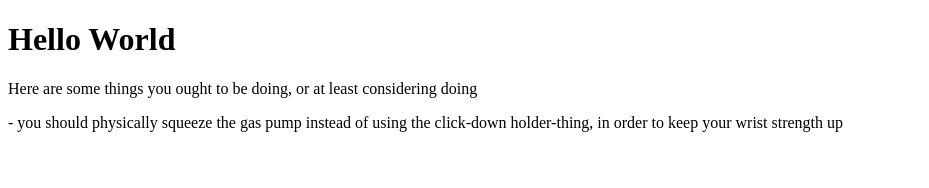
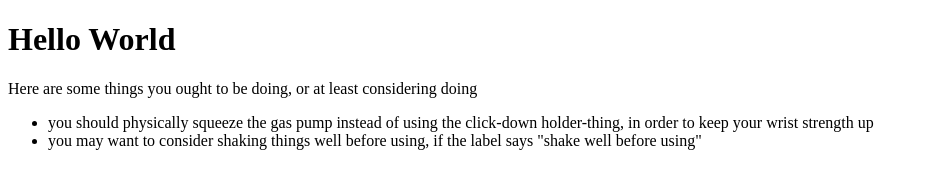
Before and after one commit to bestdentistsinomaha/bestdentistsinomaha.github.io, a plain HTML site: page index.html in a window 1280 px wide. Shown: the whole page, without its empty margins (0-929 px from the left). Drawn offline with Linux system fonts and the light colour scheme.

Commit message:
Update index.html

```diff
--- a/index.html
+++ b/index.html
@@ -3,7 +3,10 @@
 <body>
 <h1>Hello World</h1>
 <p>Here are some things you ought to be doing, or at least considering doing</p>
-<p> - you should physically squeeze the gas pump instead of using the click-down holder-thing, in order to keep your wrist strength up
+<p> <ul>
+    <li>you should physically squeeze the gas pump instead of using the click-down holder-thing, in order to keep your wrist strength up</li>
+    <li>you may want to consider shaking things well before using, if the label says "shake well before using"</li>
+</ul>
 </p>
 </body>
 </html>
```
